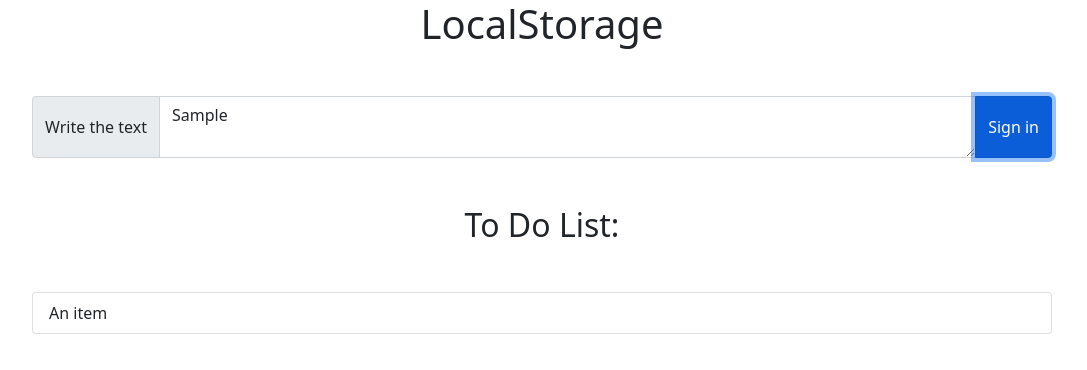
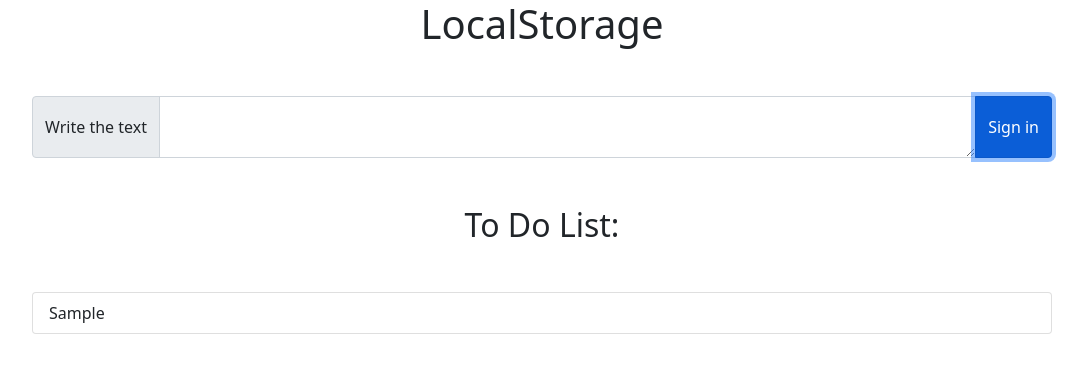
Before and after one commit to GonzaloCarcamo/TodoLocalStorage, a plain HTML site: page index.html in a window 1280 px wide. Both pictures are taken after typing "Sample" into the empty fields and a click on the button "Sign in". Shown: the whole page, without its empty margins (98-1185 px from the left). Drawn offline with nearby package versions, Linux system fonts and the light colour scheme.

Commit message:
show ideas in html

```diff
--- a/index.html
+++ b/index.html
@@ -22,7 +22,7 @@
                 <h2 class="text-center">To Do List:</h2>
                 <div id="errorDiv"></div>
                 <ul class="list-group m-5" id="list">
-                        <li class="list-group-item">An item</li>
+
                 </ul>
         </div>
 
--- a/js/app.js
+++ b/js/app.js
@@ -8,7 +8,7 @@ let ideas = [];
 eventListeners();
 
 function eventListeners() {
-        form.addEventListener('click', addIdea);
+        form.addEventListener('submit', addIdea);
 }
 
 
@@ -25,7 +25,19 @@ function addIdea(e) {
                 return; // block code
         }
 
-        console.log('agregando')
+        const ideaObj = {
+                id: Date.now(),
+                idea
+        }
+
+        // Add ideas
+        ideas = [...ideas, ideaObj];
+
+        // Create HTML
+        createHTML();
+
+        // Reset form
+        form.reset();
 }
 
 // Show error message
@@ -41,3 +53,25 @@ function showError(error) {
         }, 2000)
 
 }
+
+// Create HTML
+function createHTML() {
+
+        cleanHTML();
+
+        if(ideas.length > 0){
+                ideas.forEach( idea => {
+                        // HTML
+                        const li = document.createElement('li');
+                        li.textContent = idea.idea;
+                        li.classList.add('list-group-item');
+                        list.appendChild(li);
+                })
+        }
+}
+
+function cleanHTML() {
+        while(list.firstChild){
+                list.removeChild(list.firstChild);
+        }
+}
```
